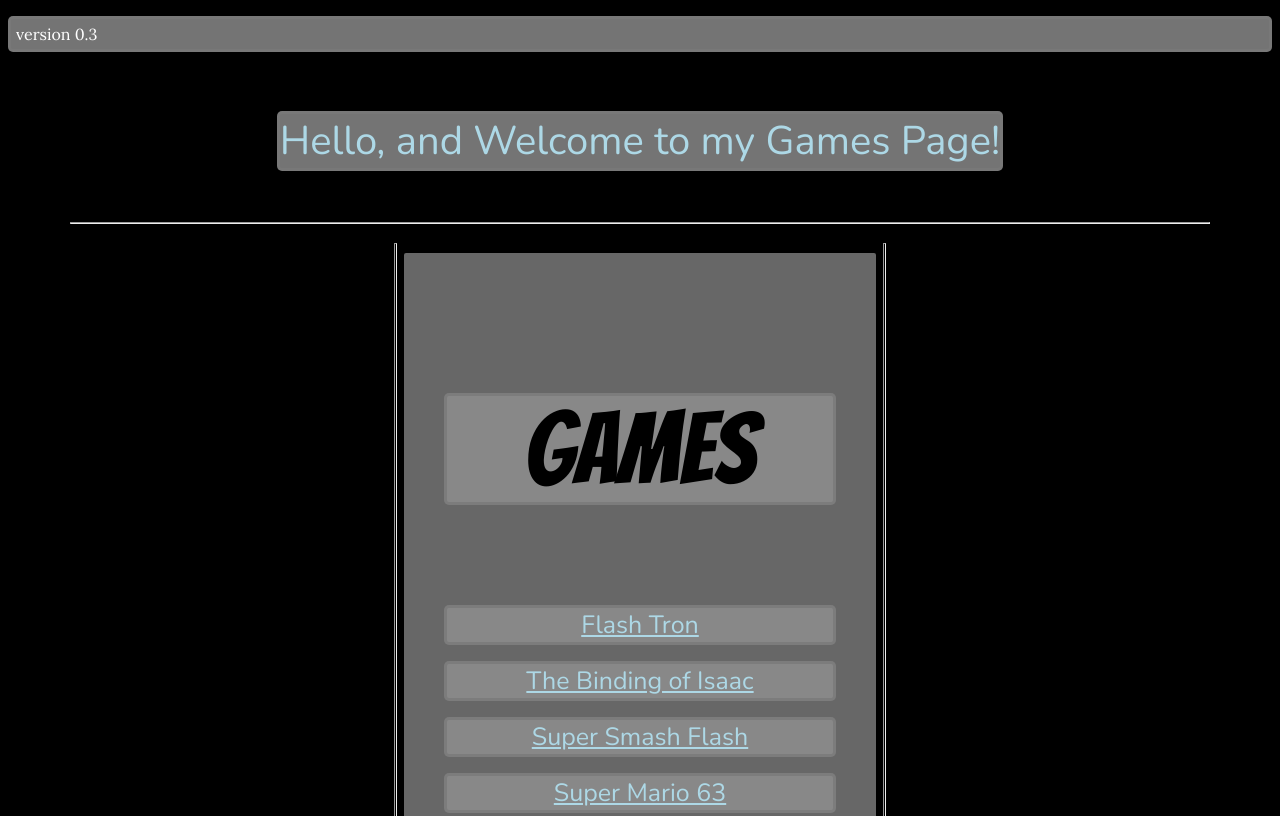
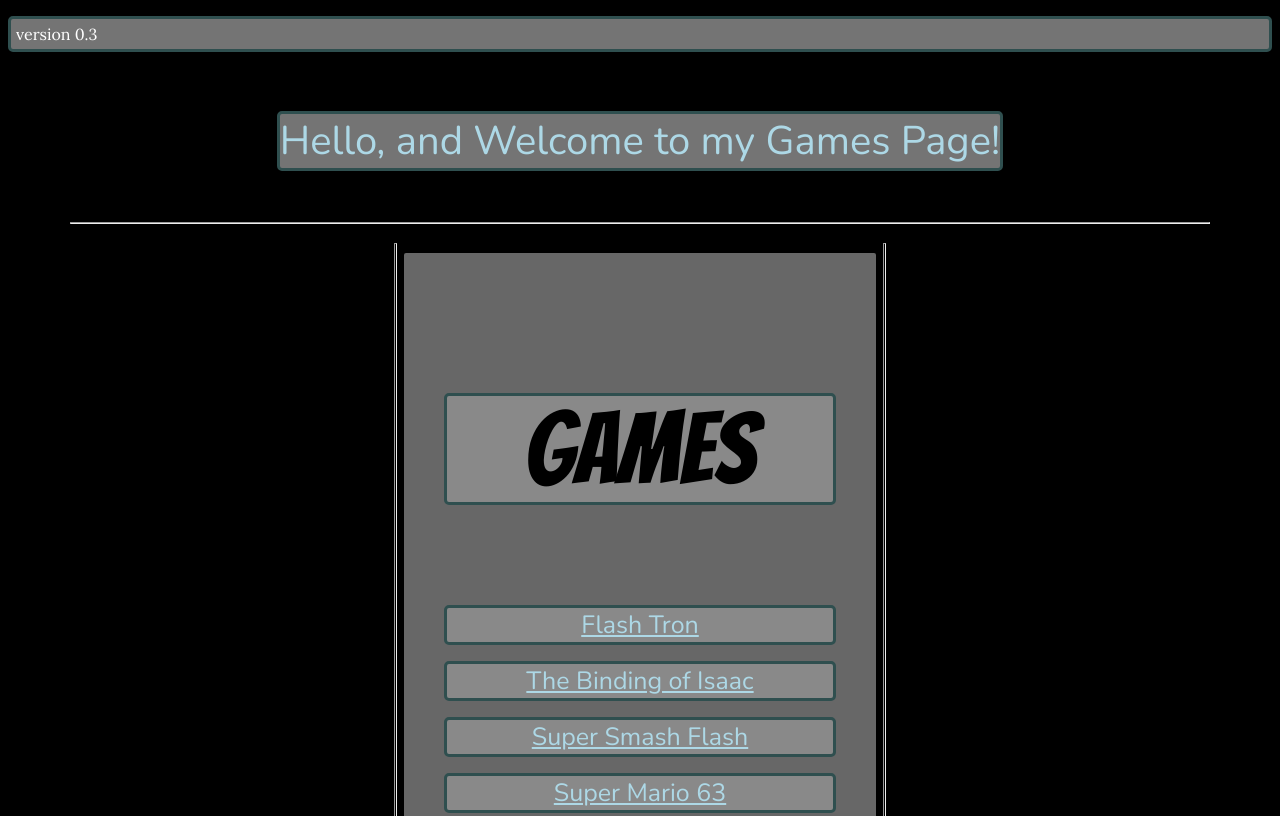
Before and after one commit to ZenithAp45/Damars.github.io, a plain HTML site: page index.html in a window 1280 px wide. Shown: the top 816 px of the page. Drawn offline with nearby package versions, Linux system fonts and the light colour scheme.

Commit message:
Update index.html

```diff
--- a/index.html
+++ b/index.html
@@ -5,8 +5,8 @@
 
                 <style>
                 div.one{border-style: solid; border-radius: 5px;padding: 40px; background-color: rgba(122, 122, 122, 0.85);}
-                p.two{align: center; border-style: solid; border-radius: 5px; background-color: rgba(145, 145, 145, 0.8); border-color: rgba(122,122,122,0.8);}
-                p.three{align: center; border-style: solid; border-radius: 5px; background-color: rgba(145, 145, 145, 0.8); border-color: rgba(122,122,122,0.8);padding: 5px;}
+                p.two{align: center; border-style: solid; border-radius: 5px; background-color: rgba(145, 145, 145, 0.8); border-color: darkslategray;}
+                p.three{align: center; border-style: solid; border-radius: 5px; background-color: rgba(145, 145, 145, 0.8); border-color: darkslategray;padding: 5px;}
                 p.four{align: center; background-color: rgba(145, 145, 145, 0.8);}
 
                 </style>
```
